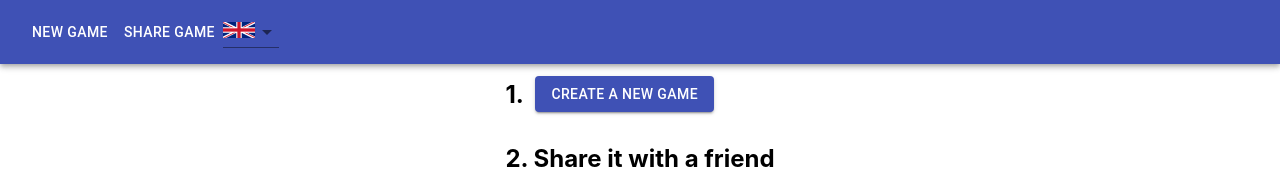
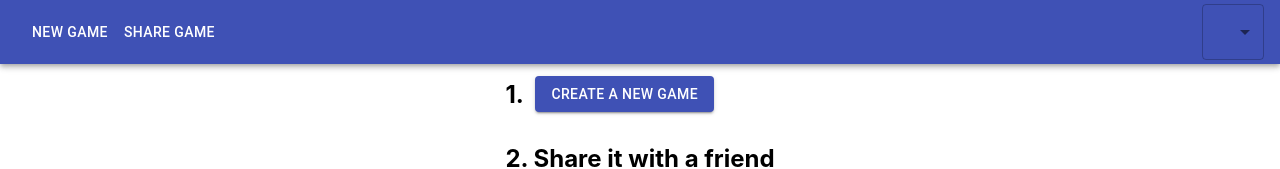
Before and after one commit to eduardofleck/canastrator-frontend, a React (Create React App) app: page / in a window 1280 px wide. Shown: the top 169 px of the page. Built offline with nearby package versions, Linux system fonts and the light colour scheme; no server answers; what i18next-xhr-backend would draw is missing.

Commit message:
Fine tunning translations

```diff
--- a/src/App.js
+++ b/src/App.js
@@ -16,6 +16,7 @@ import Select from "@material-ui/core/Select";
 import styled from "styled-components";
 import flagBR from "./images/flagBR.png";
 import flagUK from "./images/flagUK.png";
+import { makeStyles, useTheme } from "@material-ui/core/styles";
 
 const Flag = styled.img`
   display: block;
@@ -34,6 +35,15 @@ function App(props) {
 
   const [language, setLanguage] = useState("en");
 
+  const useStyles = makeStyles((theme) => ({
+    absoluteRight: {
+      position: "absolute",
+      right: theme.spacing(2),
+    },
+  }));
+
+  const classes = useStyles();
+
   useEffect(() => {
     if (window.location.pathname.replace("/", "") != "") {
       //Validates if is token?
@@ -41,13 +51,12 @@ function App(props) {
     } else {
       setAppView("welcome");
     }
+    setLanguage(props.i18n.language);
   }, []);
 
   const loadGame = (token) => {
-    console.log(token);
     setAppView("game");
     axios.get(`/game/full/${token}`).then((res) => {
-      console.log(res);
       setGame(res.data);
       addTokenUrl(res.data.token);
     });
@@ -57,11 +66,14 @@ function App(props) {
     var refresh =
       window.location.protocol + "//" + window.location.host + "/" + token;
 
+    if (window.location.search) refresh = refresh + window.location.search;
+
     window.history.pushState({ path: refresh }, "", refresh);
   };
 
   const onLanguageChange = (e) => {
     let newLang = e.target.value;
+    console.log("language set:", newLang);
     setLanguage(newLang);
     props.i18n.changeLanguage(newLang);
   };
@@ -101,10 +113,7 @@ function App(props) {
       },
     };
 
-    console.log(newGame);
-
     axios.post(`/game/new-game`, newGame).then((res) => {
-      console.log(res);
       setGame(res.data);
       addTokenUrl(res.data.token);
       setGameView();
@@ -112,8 +121,6 @@ function App(props) {
   };
 
   const saveNewRound = (round) => {
-    console.log(round);
-
     var scores = [];
     round.forEach((roundScore) => {
       scores.push({
@@ -130,7 +137,6 @@ function App(props) {
     };
 
     axios.post(`/game/new-round`, newRound).then((res) => {
-      console.log(res);
       setGame(res.data);
       setGameView(null);
     });
@@ -140,12 +146,12 @@ function App(props) {
     if (appView === "welcome") {
       return <ViewWelcome startNewGame={newGame}></ViewWelcome>;
     } else if (appView === "shareGame") {
-      var url =
-        window.location.protocol +
-        "//" +
-        window.location.host +
-        window.location.pathname;
-      return <ViewShareGame url={url} closeView={setGameView}></ViewShareGame>;
+      return (
+        <ViewShareGame
+          url={window.location.href}
+          closeView={setGameView}
+        ></ViewShareGame>
+      );
     }
     if (appView === "newGame") {
       if (game.token) {
@@ -188,6 +194,8 @@ function App(props) {
             <Trans>menu.shareGame</Trans>
           </Button>
           <Select
+            className={classes.absoluteRight}
+            variant="outlined"
             labelId="demo-customized-select-label"
             id="demo-customized-select"
             value={language}
--- a/src/ViewShareGame.js
+++ b/src/ViewShareGame.js
@@ -29,7 +29,7 @@ function ViewShareGame(props) {
         setQrCodeData(imageBase64);
       })
       .catch((err) => {
-        console.log("Erro");
+        console.log("Error creating QRCode: ", err);
       });
   }, []);
 
--- a/src/i18n.js
+++ b/src/i18n.js
@@ -15,9 +15,9 @@ i18n
       pt: languagePT,
     },
     /* default language when load the website in browser */
-    lng: "en",
+    //lng: "pt",
     /* When react i18next not finding any language to as default in borwser */
-    fallbackLng: "en",
+    fallbackLng: "pt",
     /* debugger For Development environment */
     debug: true,
     ns: ["translations"],
@@ -32,6 +32,7 @@ i18n
       bindI18n: "languageChanged loaded",
       bindStore: "added removed",
       nsMode: "default",
+      useSuspense: false,
     },
   });
 
```
